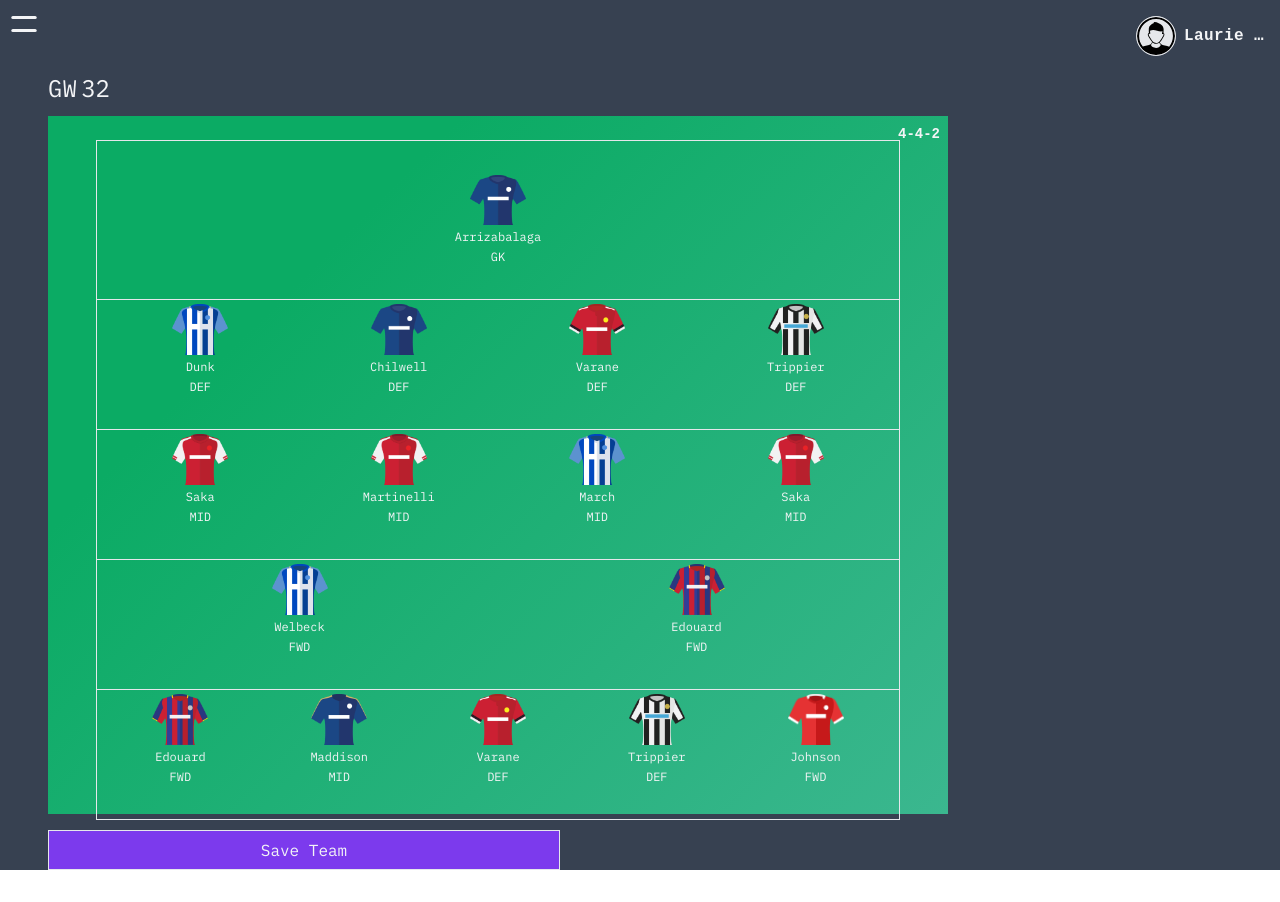
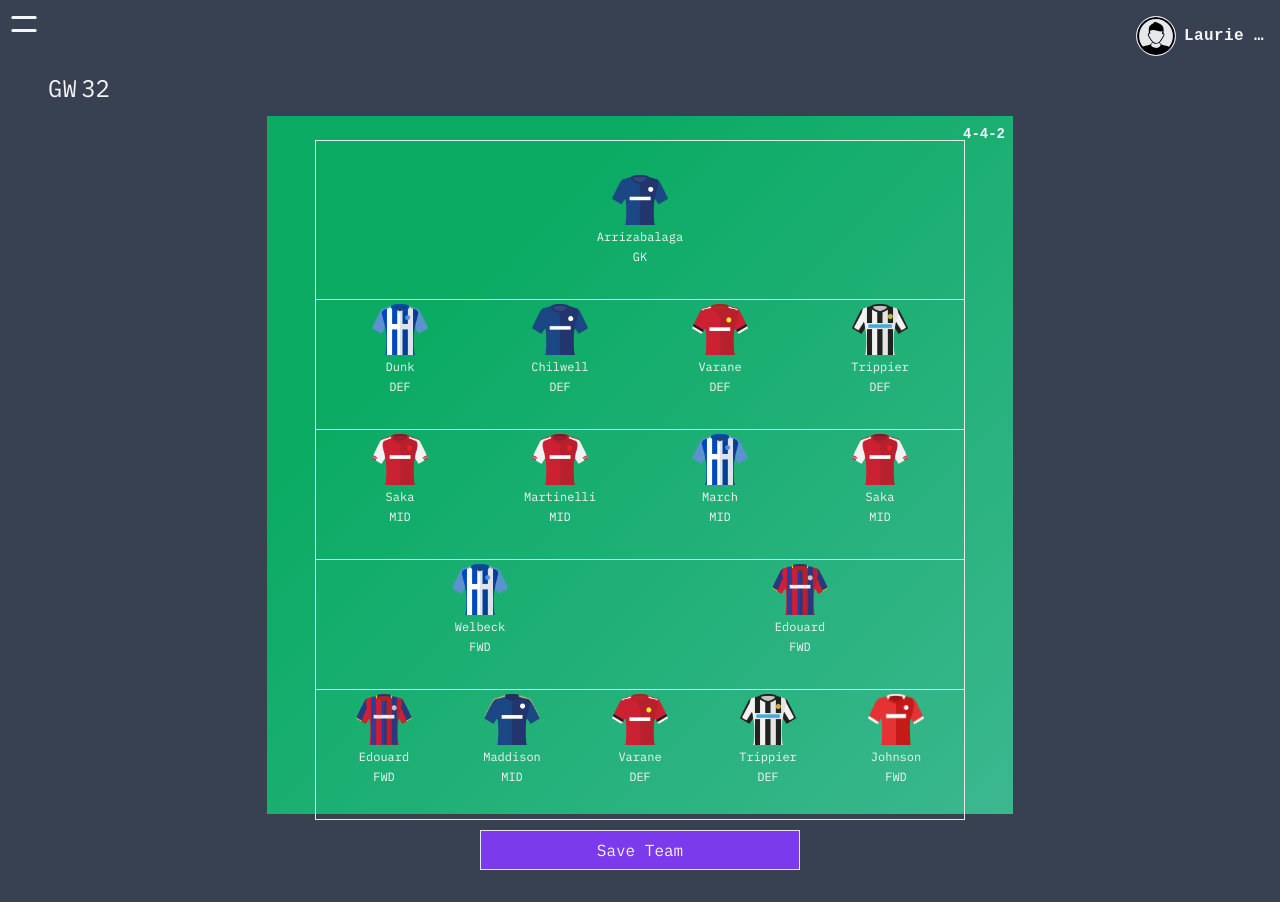
Before and after one commit to lpoulter1/draft-site-design, a React (Vite) app: page / in a window 1280 px wide. Before the commit the page ends 870 px from the top, so only its background shows below. Built offline with nearby package versions, Linux system fonts and the light colour scheme; a web font is replaced by a local one.

Commit message:
more tweaks

```diff
--- a/src/App.jsx
+++ b/src/App.jsx
@@ -531,7 +531,7 @@ function TablePage() {
 
 function PickTeamPage() {
   return (
-    <div className="container px-4 mx-auto text-gray-100 md:px-10 lg:px-12">
+    <div className="container px-4 pb-8 mx-auto text-gray-100 md:px-10 lg:px-12">
       <div className="flex flex-col justify-between h-full md:flex-row">
         <div className="w-full">
           <h3 className="mb-3 text-2xl word-space-tight">
--- a/src/TeamPicker.jsx
+++ b/src/TeamPicker.jsx
@@ -43,7 +43,7 @@ function Formation({ legal = true }) {
 
 export function TeamPicker() {
   return (
-    <>
+    <div className="flex-col items-center justify-center sm:flex">
       <div className="grid green-gradient relative grid-cols-[1fr] max-w-[900px] max-h-screen min-h-[75vh] md:justify-center md:px-12 md:py-6 grid-rows-[repeat(5,100px) lg:grid-rows-[repeat(5,130px)] 2xl:grid-rows-[repeat(5,150px)]">
         <div className="absolute right-2 top-2">
           <Formation />
@@ -79,10 +79,10 @@ export function TeamPicker() {
           <Player {...playerData[12]} />
         </div>
       </div>
-      <button className="flex items-center justify-center w-full h-10 max-w-lg px-1 py-3 mt-4 border border-gray-200 bg-violet-600 hover:bg-violet-500">
+      <button className="flex items-center justify-center w-full h-10 px-1 py-3 mt-4 border border-gray-200 sm:w-80 bg-violet-600 hover:bg-violet-500">
         Save Team
       </button>
-    </>
+    </div>
   );
 }
 
```
